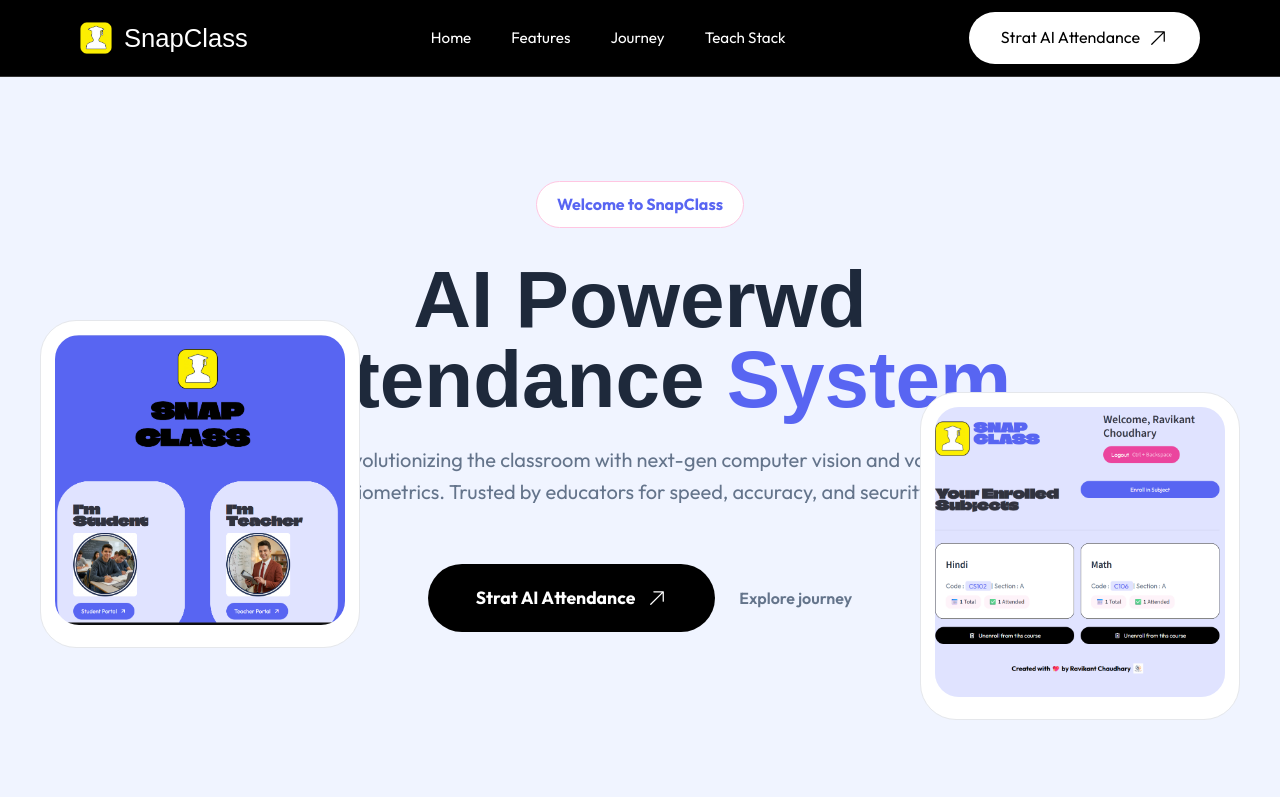
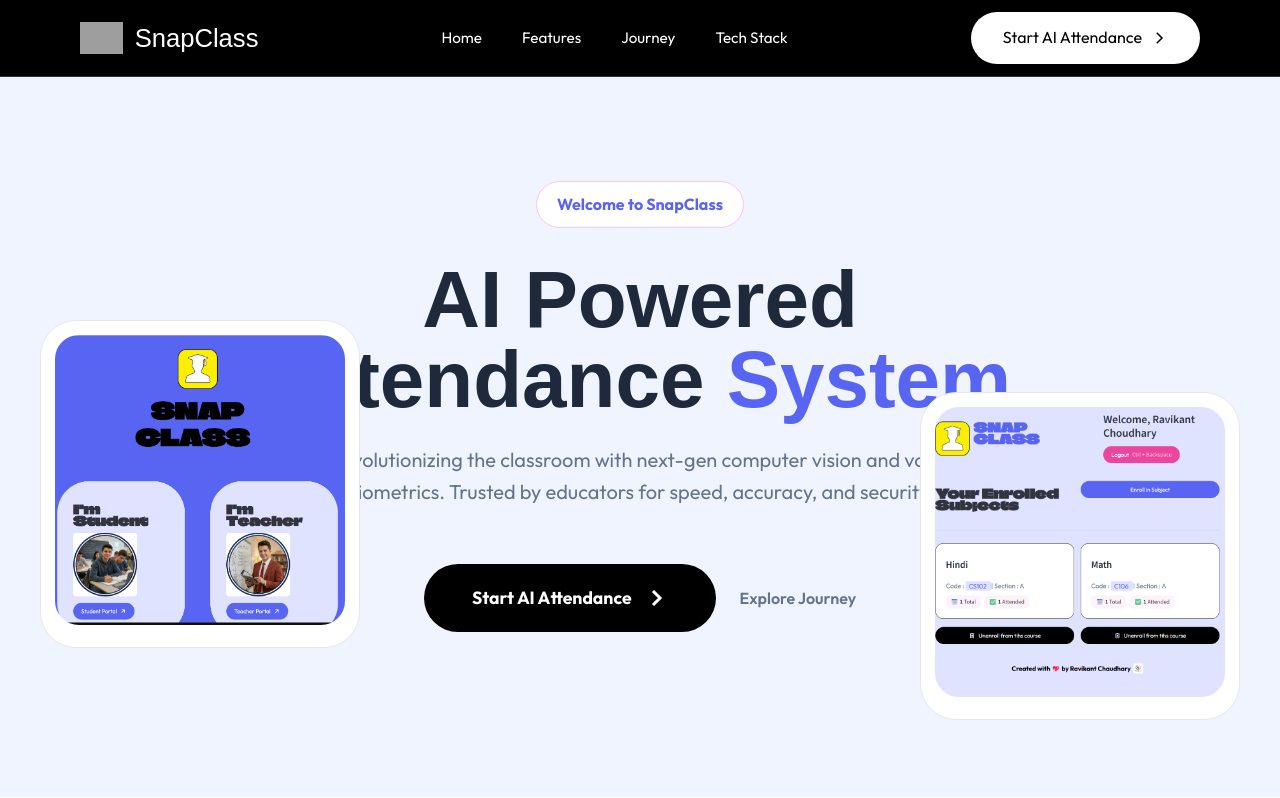
Before and after one commit to ravikantdss2018-jpg/snapClass-landing-page, a Flask app: page / in a window 1280 px wide. Shown: the top 798 px of the page. Run offline with Flask 3, Linux system fonts and the light colour scheme; some web fonts are replaced; grey boxes are pictures that could not be loaded.

Commit message:
Update logo and navigation links in index.html

```diff
--- a/templates/index.html
+++ b/templates/index.html
@@ -1,5 +1,6 @@
 <!DOCTYPE html>
 <html lang="en">
+
 <head>
     <meta charset="UTF-8">
     <meta name="viewport" content="width=device-width, initial-scale=1.0">
@@ -9,53 +10,54 @@
 </head>
 
 <body>
-    <nav class = "navbar">
+    <nav class="navbar">
         <div class="logo">
-            <img src="{{ url_for('static', filename='img/logo.png') }}" style="height: 32px;" alt="SnapClass Logo">
+            <img src="{{ url_for('static', filename='img/app_logo.png') }}" alt="SnapClass Logo" style="height: 32px;">
             <div class="logo-text">SnapClass</div>
         </div>
-
         <div class="nav-links">
-            <a href="#Home">Home</a>
-            <a href="#Features">Features</a>
-            <a href="#Journey">Journey</a>
-            <a href="#Teach">Teach Stack</a>
+            <a href="#">Home</a>
+            <a href="#features">Features</a>
+            <a href="#journey">Journey</a>
+            <a href="#tech">Tech Stack</a>
         </div>
-
         <div class="nav-cta">
-            <a href = "https://ai-attendance-rk.streamlit.app/" class = "btn-pill">
-                Strat AI Attendance
-                <svg stroke="currentColor" fill="currentColor" stroke-width="0" viewBox="0 0 24 24" aria-hidden="true" height="20px" width="20px" xmlns="http://www.w3.org/2000/svg"><path fill-rule="evenodd" d="M8.25 3.75H19.5a.75.75 0 0 1 .75.75v11.25a.75.75 0 0 1-1.5 0V6.31L5.03 20.03a.75.75 0 0 1-1.06-1.06L17.69 5.25H8.25a.75.75 0 0 1 0-1.5Z" clip-rule="evenodd"></path></svg>
-            </a>
+            <a href="https://ai-attendance-rk.streamlit.app/" class="btn-pill">Start AI Attendance <svg width="18" height="18" viewBox="0 0 24 24" fill="none"
+                    stroke="currentColor" stroke-width="2">
+                    <path d="M9 5l7 7-7 7" />
+                </svg></a>
         </div>
-
     </nav>
 
-    <header class ="hero">
+    <header class="hero">
         <div class="badge">
             Welcome to SnapClass
         </div>
-        <h1>AI Powerwd<br>Attendance <span>System</span></h1>
-        <p>Revolutionizing the classroom with next-gen computer vision and voice biometrics. Trusted by educators for speed, accuracy, and security.</p>
+
+        <h1>AI Powered<br>Attendance <span>System</span></h1>
+
+        <p>Revolutionizing the classroom with next-gen computer vision and voice biometrics. Trusted by educators for
+            speed, accuracy, and security.</p>
 
         <div class="hero-actions">
-            <a href = "https://ai-attendance-rk.streamlit.app/" class = "btn-cta">
-                Strat AI Attendance
-                <svg stroke="currentColor" fill="currentColor" stroke-width="0" viewBox="0 0 24 24" aria-hidden="true" height="20px" width="20px" xmlns="http://www.w3.org/2000/svg"><path fill-rule="evenodd" d="M8.25 3.75H19.5a.75.75 0 0 1 .75.75v11.25a.75.75 0 0 1-1.5 0V6.31L5.03 20.03a.75.75 0 0 1-1.06-1.06L17.69 5.25H8.25a.75.75 0 0 1 0-1.5Z" clip-rule="evenodd"></path></svg>
-            </a>
-            <a href="journey" class="link-action">Explore journey</a>
+            <a href="https://https://ai-attendance-rk.streamlit.app/" class="btn-cta">Start AI Attendance <svg width="24" height="24" viewBox="0 0 24 24" fill="none"
+                    stroke="currentColor" stroke-width="3">
+                    <path d="M9 5l7 7-7 7" />
+                </svg></a>
+            <a href="#journey" class="link-action">Explore Journey</a>
         </div>
 
+
+
         <div class="floating-card card-left">
-            <div class="card-img">
-                <img src="{{ url_for('static', filename='img/Demo/Home-page.png') }}" alt="landing img 1">
-            </div>
+            <div class="card-img"><img
+                    src="{{ url_for('static', filename='img/Demo/Home-page.png') }}"
+                    alt="Snap Student"></div>
         </div>
 
         <div class="floating-card card-right">
-            <div class="card-img">
-                <img src="{{ url_for('static', filename='img/Demo/Student-portal.png') }}" alt="landing img 2">
-            </div>
+            <div class="card-img"><img src="{{ url_for('static', filename='img/Demo/Student-portal.png') }}"
+                    alt="Snap Landing"></div>
         </div>
 
 
@@ -170,7 +172,6 @@
         </div>
     </section>
 
-
     <section id="tech" class="tech-stack">
         <div class="section-tag">— Our Backend —</div>
         <h2>Advanced Tech Stack</h2>
@@ -217,7 +218,6 @@
             </div>
         </div>
     </section>
-
 
     <section id="student-journey" class="teacher-flow" style="background: white;">
         <div class="flow-container">
@@ -266,9 +266,6 @@
         </div>
     </section>
 
-
-
-
     <section class="purple-section">
         <h2>Ready to upgrade your classroom?</h2>
         <p>Join thousands of educators who have simplified their day with SnapClass. The smartest AI powered
@@ -277,17 +274,15 @@
         <a href="https://ai-attendance-rk.streamlit.app/" class="btn-white">Start AI Attendance Now</a>
     </section>
 
-
     <footer class="main-footer">
         <div class="footer-grid">
-            <div class = "footer-brand">
+            <div class="footer-brand">
                 <div class="logo">
-                    <img src="{{ url_for('static', filename='img/logo.png') }}" style="height: 32px;" alt="SnapClass Logo">
-                    <div class = "logo-text">SnappClass</div>
+                    <img src="{{ url_for('static', filename='img/app_logo.png') }}" alt="SnapClass Logo">
+                    <div class="logo-text">SnapClass</div>
                 </div>
-                <p> The next generation of classroom management, powered by advanced AI biometrics. Join the future of
-                    education today.
-                </p>
+                <p>The next generation of classroom management, powered by advanced AI biometrics. Join the future of
+                    education today.</p>
             </div>
 
             <div class="footer-links">
@@ -324,8 +319,9 @@
         <div class="footer-bottom">
             <p>&copy; 2026 SnapClass AI. Built with ❤️ for educators everywhere.</p>
         </div>
-
     </footer>
 
+    <script src="{{ url_for('static', filename='js/script.js') }}"></script>
 </body>
+
 </html>
```
